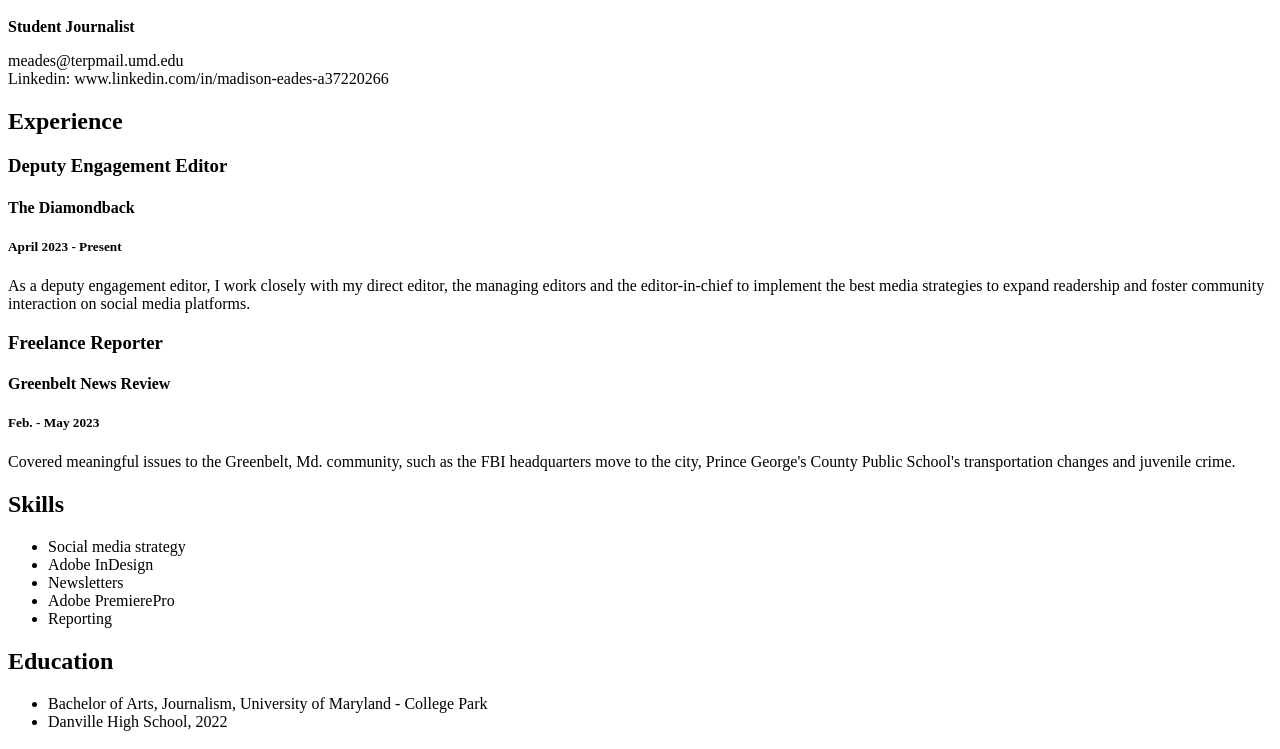
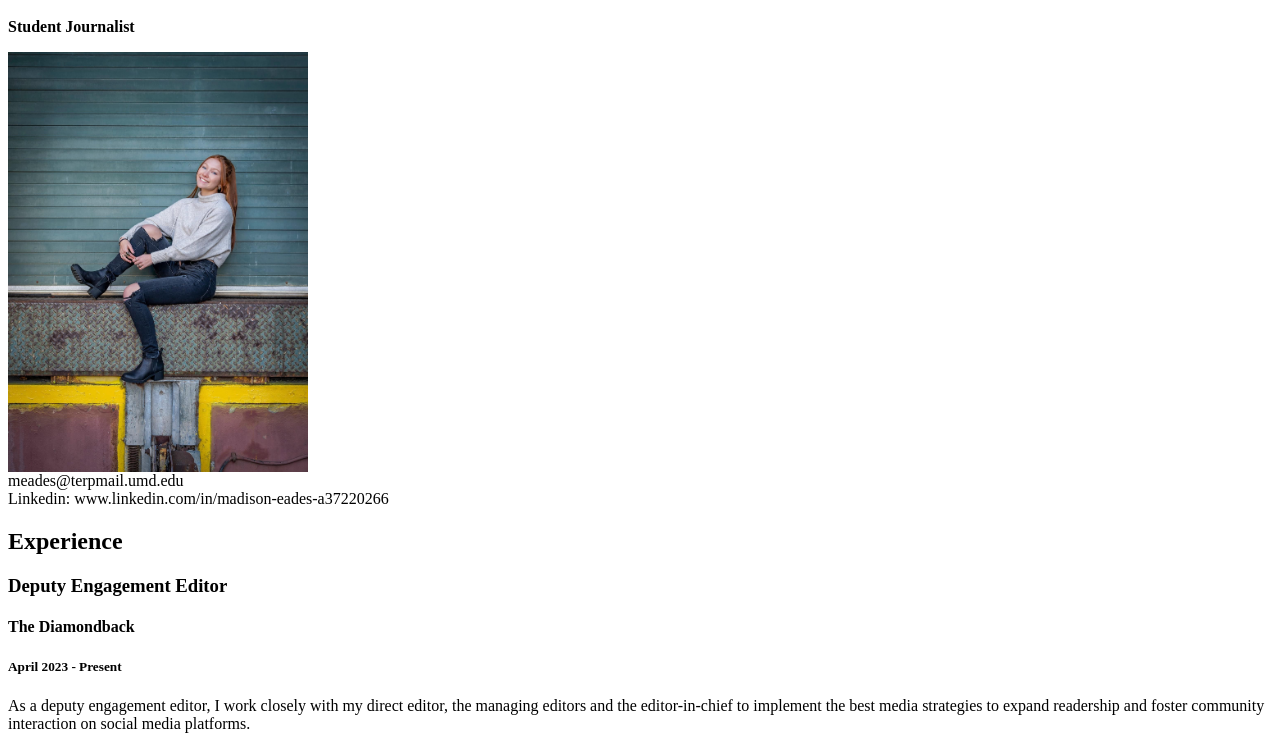
Before and after one commit to meades18/Madi-Eades-Jour352, a plain HTML site: page resume.html in a window 1280 px wide. Shown: the part 48-797 px from the top of the page. Drawn offline with Linux system fonts and the light colour scheme.

Commit message:
Updated Resume, Image

```diff
--- a/resume.html
+++ b/resume.html
@@ -5,6 +5,7 @@
     <body>
         <h1>Madison Eades</h1>
             <p><strong>Student Journalist</strong></p>
+            <img src="madiphoto.JPG" alt="A photo of Madison Eades" width= "300"/>
             <div id="contact"> meades@terpmail.umd.edu<br>
                 Linkedin: www.linkedin.com/in/madison-eades-a37220266
 
```
Also changed, not shown: madiphoto.JPG (renamed from IMG_2778.JPG).
